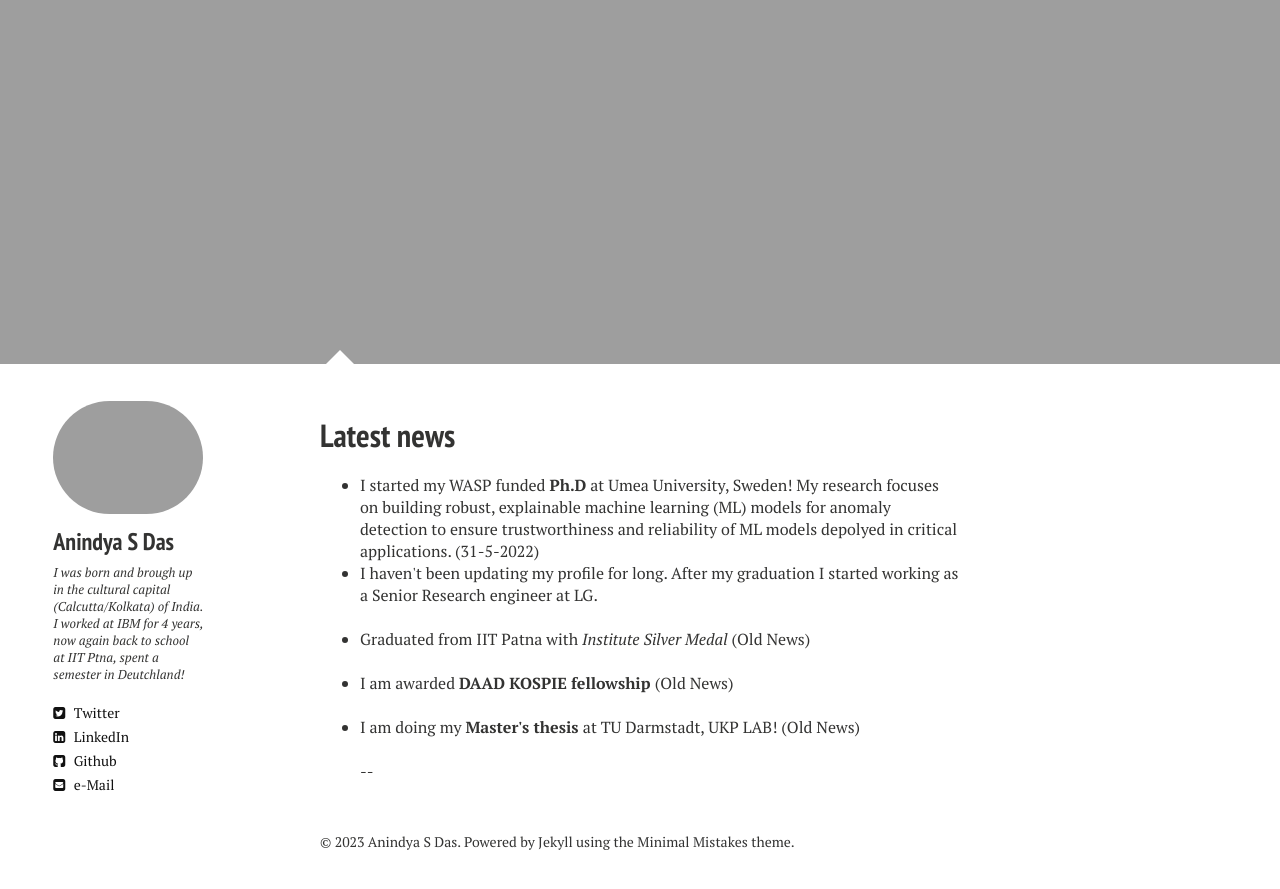
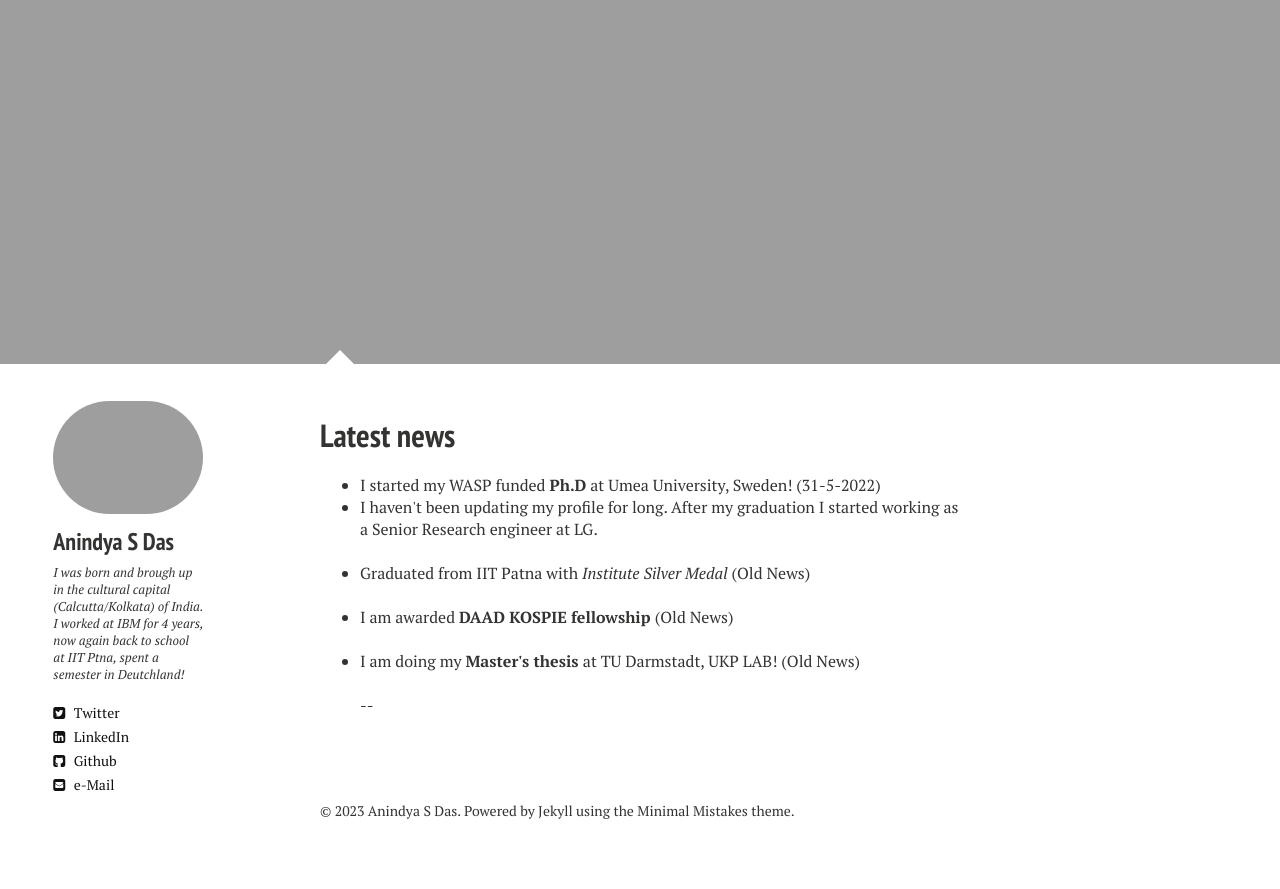
Before and after one commit to anindyasdas/anindyasdas.github.io, a Jekyll site: the page built from index.md, in a window 1280 px wide and 900 px high, scrolled down 664 px. Shown: the top 889 px of the window. Built offline with Jekyll 4.4.1, drawn with Linux system fonts in a browser that asks for light colours; nearby versions of some CDN libraries.

Commit message:
Update index.md

```diff
--- a/index.md
+++ b/index.md
@@ -11,7 +11,7 @@ image:
 
 <ul>
 
- <li> I started my WASP funded <b>Ph.D</b> at Umea University, Sweden! My research focuses on building robust, explainable machine learning (ML) models for anomaly detection to ensure trustworthiness and reliability of ML models depolyed in critical applications. (31-5-2022)
+ <li> I started my WASP funded <b>Ph.D</b> at Umea University, Sweden! (31-5-2022)
 </li>
 
   <li> I haven't been updating my profile for long. After my graduation I started working as a Senior Research engineer at LG.
```
